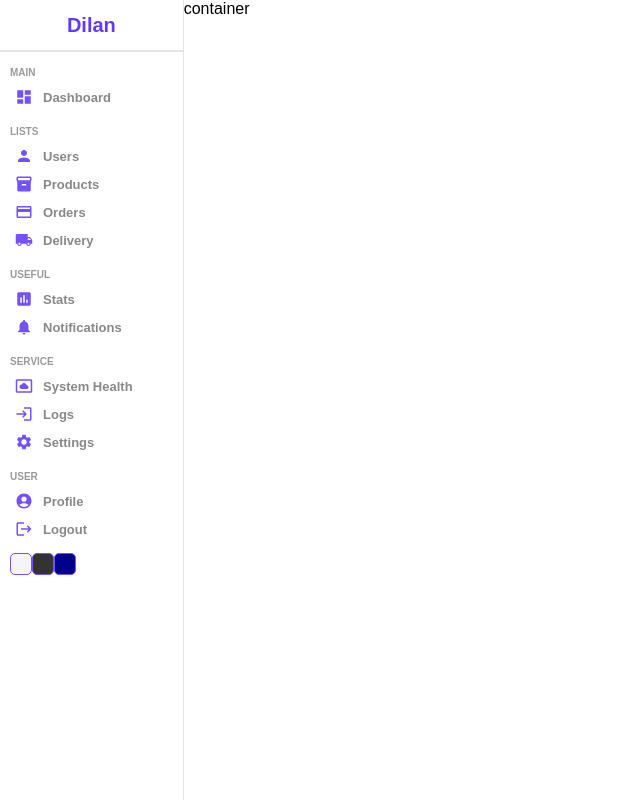
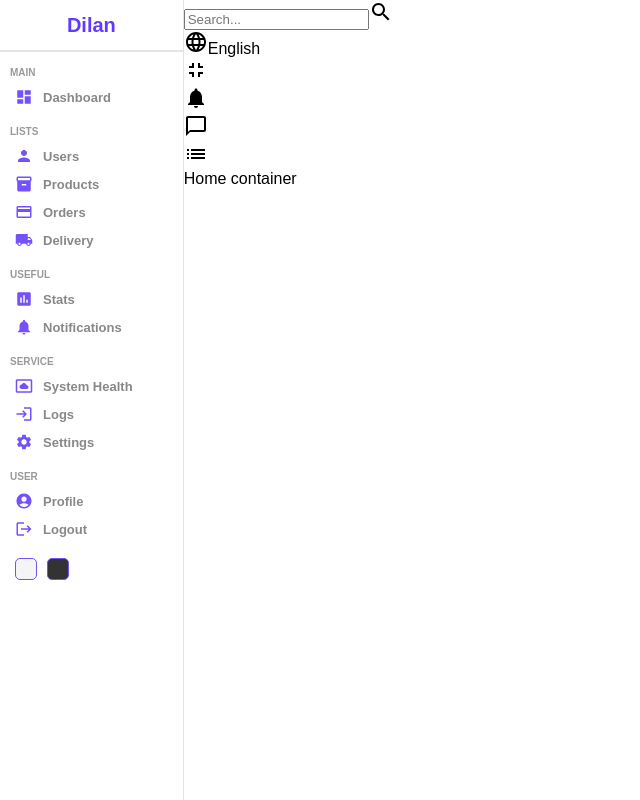
Before and after one commit to Dilan981001/dashboard, a React (Create React App) app: page / in a window 1280 px wide. Shown: the whole page, without its empty margins (0-640 px from the left). Built offline with nearby package versions, Linux system fonts and the light colour scheme.

Commit message:
navbar create

```diff
--- a/src/components/navbar/Navbar.jsx
+++ b/src/components/navbar/Navbar.jsx
@@ -1,9 +1,40 @@
 import React from 'react'
 import './Navbar.scss';
+import SearchIcon from '@mui/icons-material/Search';
+import LanguageIcon from '@mui/icons-material/Language';
+import FullscreenExitIcon from '@mui/icons-material/FullscreenExit';
+import NotificationsIcon from '@mui/icons-material/Notifications';
+import ChatBubbleOutlineIcon from '@mui/icons-material/ChatBubbleOutline';
+import ListIcon from '@mui/icons-material/List';
 
 const Navbar = () => {
   return (
-    <div className='navbar'>Navbar</div>
+    <div className='navbar'>
+      <div className="wrapper">
+        <div className="search">
+          <input type="text" placeholder='Search...' />
+          <SearchIcon/>
+        </div>
+        <div className="items">
+          <div className="item">
+            <LanguageIcon/>
+            English
+          </div>
+          <div className="item">
+            <FullscreenExitIcon/>
+          </div>
+          <div className="item">
+            <NotificationsIcon/>
+          </div>
+          <div className="item">
+            <ChatBubbleOutlineIcon/>
+          </div>
+          <div className="item">
+            <ListIcon/>
+          </div>
+        </div>
+      </div>
+    </div>
   )
 }
 
--- a/src/components/sidebar/Sidebar.jsx
+++ b/src/components/sidebar/Sidebar.jsx
@@ -79,7 +79,7 @@ const Sidebar = () => {
         <div className="bottom">
             <div className="colorOption"></div>
             <div className="colorOption"></div>
-            <div className="colorOption"></div>
+
         </div>
     </div>
   )
--- a/src/components/sidebar/Sidebar.scss
+++ b/src/components/sidebar/Sidebar.scss
@@ -76,6 +76,7 @@
             border-radius: 5px;
             border: 1px solid #7451f8;
             cursor: pointer;
+            margin: 5px;
 
             &:nth-child(1){
                 background-color: whitesmoke;
@@ -83,9 +84,7 @@
             &:nth-child(2){
                 background-color: #333;
             }
-            &:nth-child(3){
-                background-color: darkblue;
-            }
+
         }
     }
 }
--- a/src/pages/home/home.jsx
+++ b/src/pages/home/home.jsx
@@ -1,12 +1,16 @@
 import React from 'react'
 import './home.scss'
 import Sidebar from '../../components/sidebar/Sidebar'
+import Navbar from '../../components/navbar/Navbar'
 
 const home = () => {
   return (
     <div className='home'>
         <Sidebar/>
-        <div className="homeContainer">container</div>
+        <div className="homeContainer">
+          <Navbar/>
+          Home container
+        </div>
     </div>
   )
 }
```
